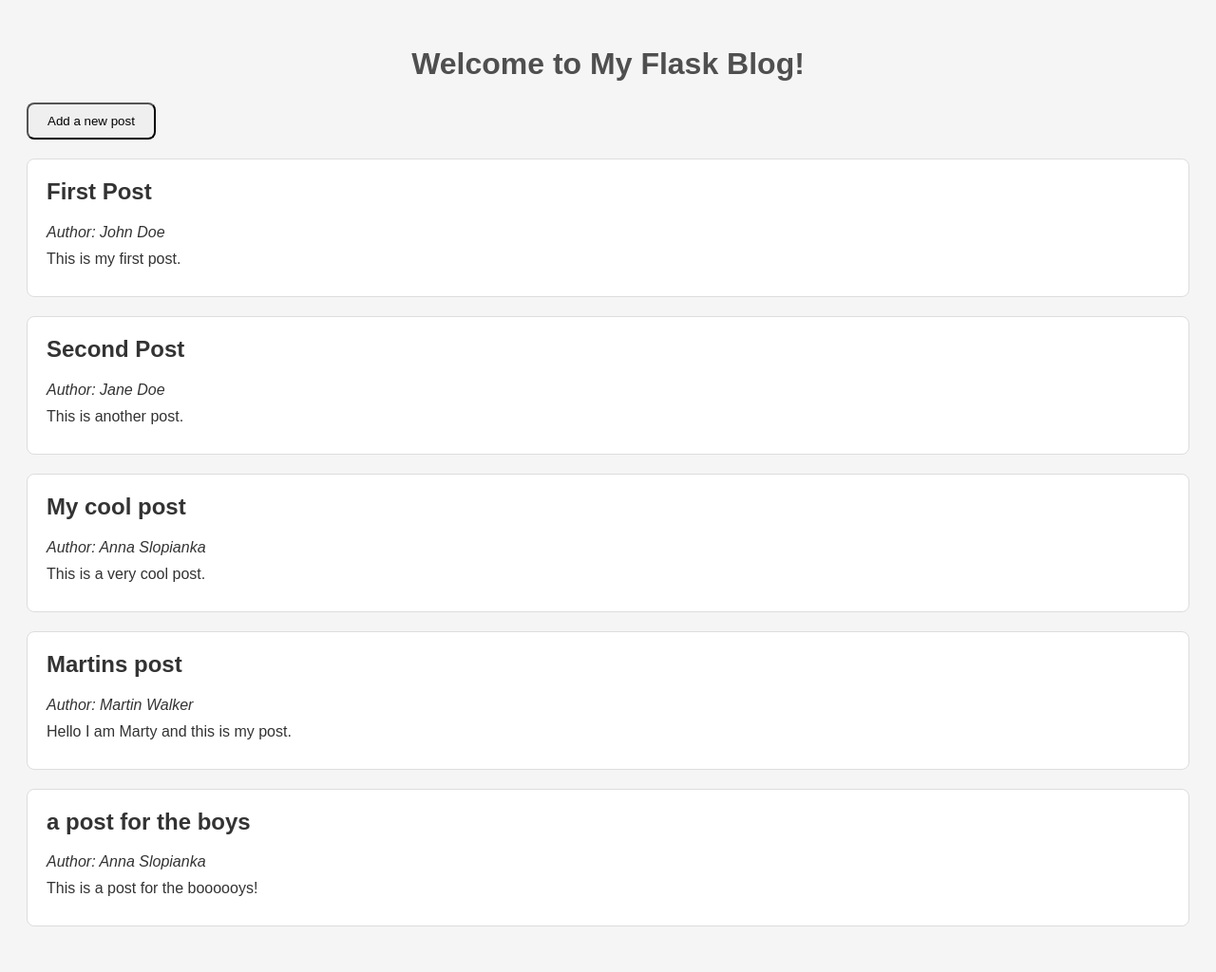
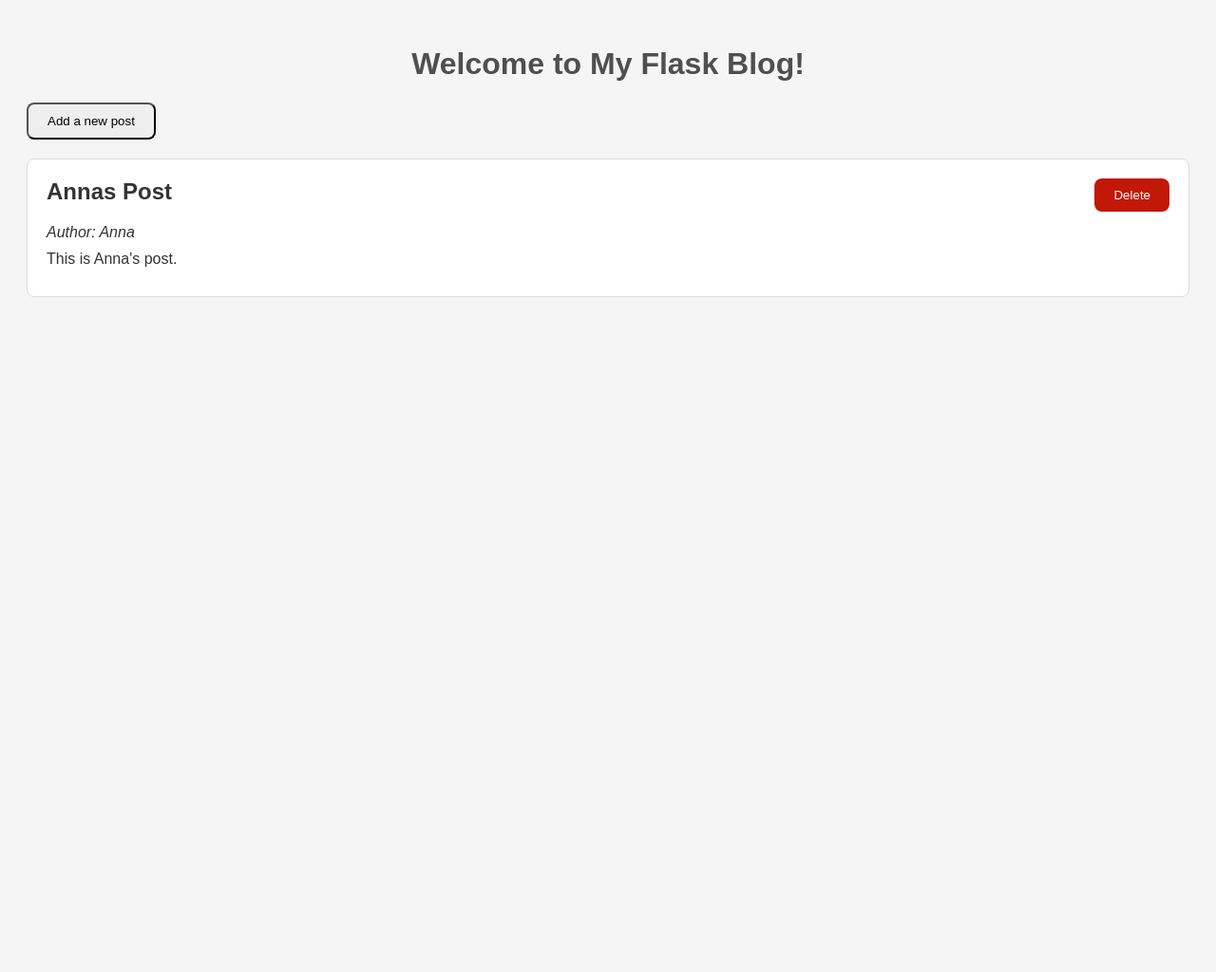
Before and after one commit to aslopianka/Masterblog, a Flask app: page / in a window 1280 px wide. Shown: the whole page at 95% size. After the commit the page ends 313 px from the top, so only its background shows below. Run offline with Flask 3, Linux system fonts and the light colour scheme.

Commit message:
implemented delete post functionality

```diff
--- a/app.py
+++ b/app.py
@@ -28,6 +28,12 @@ def add():
 
     return render_template('add.html')
 
+@app.route('/delete/<int:post_id>')
+def delete(post_id):
+    all_posts = load_data_from_json_file('storage.json')
+    all_posts = [post for post in all_posts if post['id'] != post_id]
+    write_data_to_json_file('storage.json', all_posts)
+    return redirect(url_for('index'))
 
 if __name__ == '__main__':
     app.run(host="0.0.0.0", port=5001, debug=True)
--- a/static/style.css
+++ b/static/style.css
@@ -16,6 +16,8 @@ h1 {
     padding: 20px;
     margin-bottom: 20px;
     border-radius: 8px;
+    display: flex;
+    justify-content: space-between;
 }
 
 .post h2 {
@@ -89,3 +91,13 @@ textarea {
     height: 100vh;
     flex-direction: column;
 }
+
+.delete-button {
+    background-color: #C21807;
+    border: none;
+}
+
+.delete-button > a {
+    color: #ffffff;
+    text-decoration: none;
+}
--- a/storage.json
+++ b/storage.json
@@ -1 +1 @@
-[{"id": 1, "author": "John Doe", "title": "First Post", "content": "This is my first post."}, {"id": 2, "author": "Jane Doe", "title": "Second Post", "content": "This is another post."}, {"id": 3, "title": "My cool post", "author": "Anna Slopianka", "content": "This is a very cool post."}, {"id": 4, "title": "Martins post", "author": "Martin Walker", "content": "Hello I am Marty and this is my post."}, {"id": 5, "title": "a post for the boys", "author": "Anna Slopianka", "content": "This is a post for the boooooys!"}]
+[{"id": 1, "title": "Annas Post", "author": "Anna", "content": "This is Anna's post."}]
--- a/templates/index.html
+++ b/templates/index.html
@@ -15,9 +15,16 @@
     </div>
     {% for post in posts %}
         <div class="post">
-            <h2>{{ post.title }}</h2>
-            <p><em>Author: {{ post.author }}</em></p>
-            <p>{{ post.content }}</p>
+            <div>
+                <h2>{{ post.title }}</h2>
+                <p><em>Author: {{ post.author }}</em></p>
+                <p>{{ post.content }}</p>
+            </div>
+            <div>
+                <button class="delete-button">
+                    <a href="/delete/{{post.id}}">Delete</a>
+                </button>
+            </div>
         </div>
     {% endfor %}
 </body>
```
